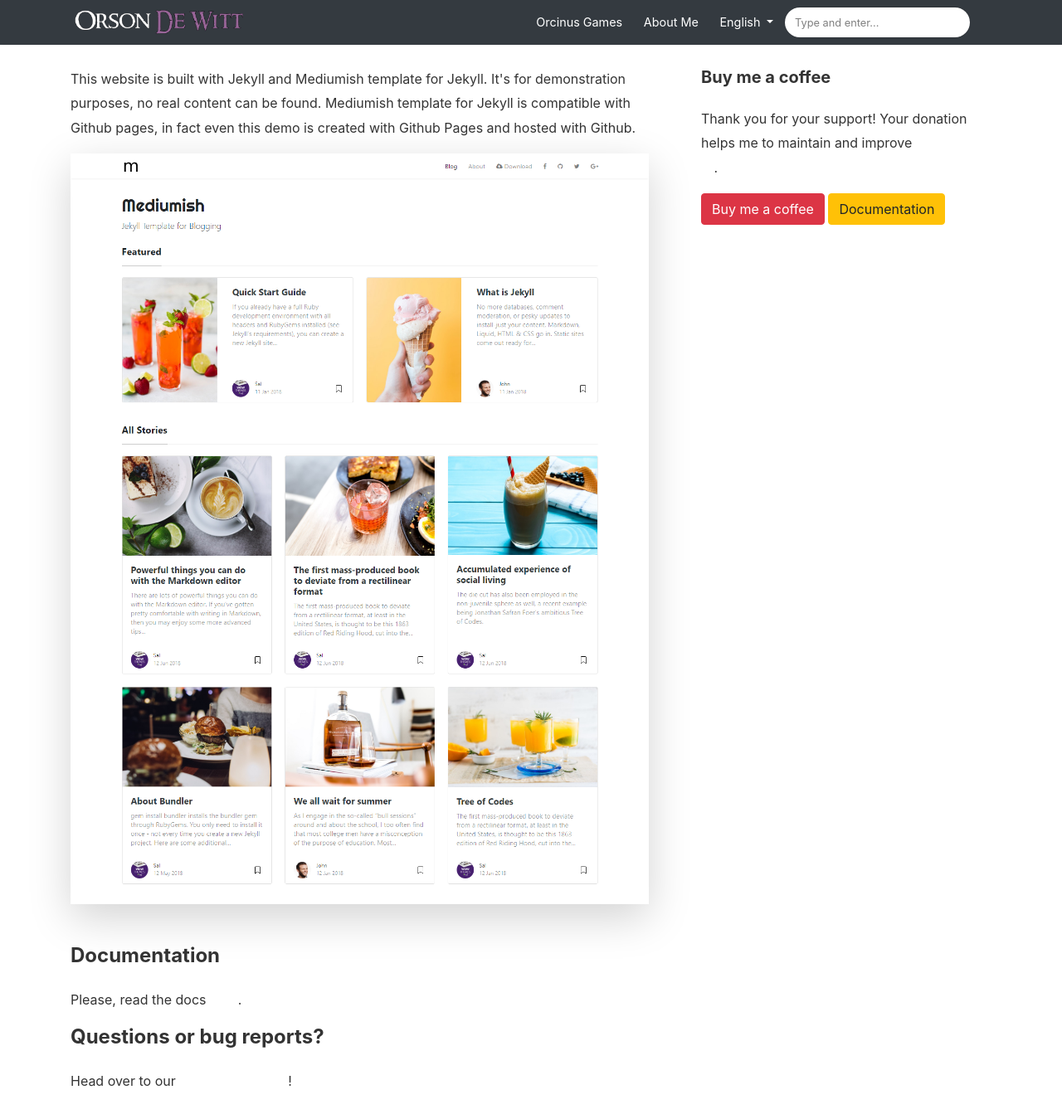
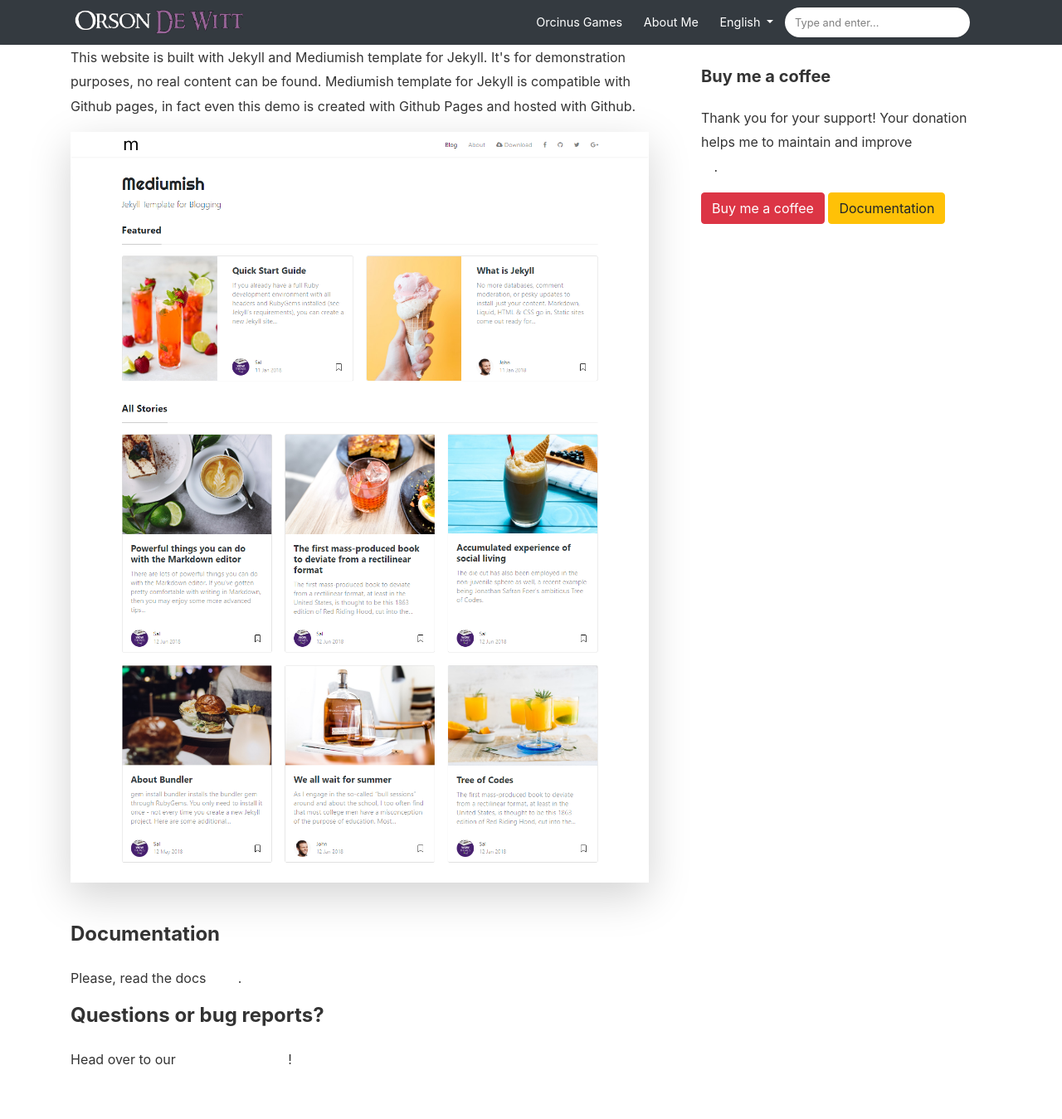
Before and after one commit to OrsonDWitt/OrsonBooks.github.io, a Jekyll site: the page built from _pages/about.md, in a window 1280 px wide and 1400 px high. Shown: the top 1349 px of the window at 83% size. Built offline with Jekyll 4.4.1, drawn with Linux system fonts in a browser that asks for light colours; nearby versions of some CDN libraries; comment, search, counter and statistics services are not loaded.

Commit message:
Update main.scss

```diff
--- a/assets/css/main.scss
+++ b/assets/css/main.scss
@@ -31,6 +31,11 @@
 
 a .dropdown-item {float:right; width:50%;}
 
+.site-content {
+	padding-top:0;
+	margin-top:55px;
+}
+
 div .book-1 {background-color: #000000; overflow: auto; padding:2% 1% 2% 5%;}
 
 div .book-2 {background-color: #000000; overflow: auto; padding:2% 5% 2% 1%; font-family:'Source Serif Pro', serif;}
```
